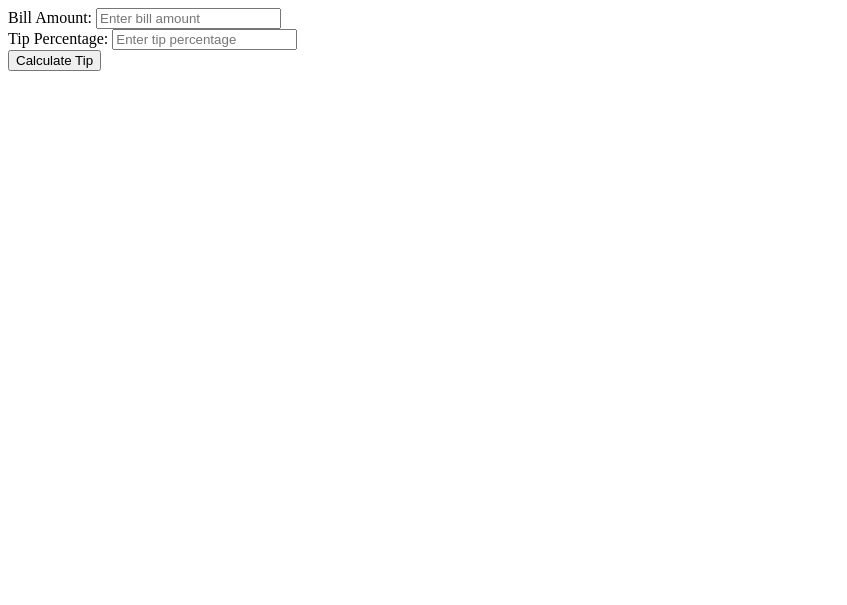
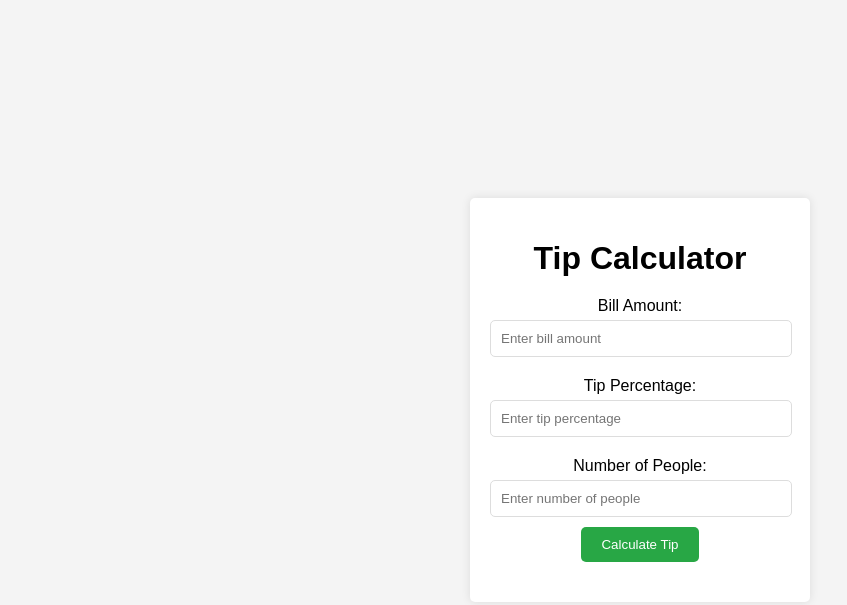
Before and after one commit to mihir-pandhe/Tip-Calculator-Using-Javascript, a plain HTML site: page index.html in a window 1280 px wide. Shown: the whole page, without its empty margins (0-847 px from the left). Drawn offline with Linux system fonts and the light colour scheme.

Commit message:
HTML & CSS Updated

```diff
--- a/index.html
+++ b/index.html
@@ -1,11 +1,16 @@
 <!DOCTYPE html>
 <html lang="en">
+
 <head>
     <meta charset="UTF-8">
     <meta name="viewport" content="width=device-width, initial-scale=1.0">
-    <title>Tip Calculator</title>
+    <title>Advanced Tip Calculator</title>
+    <link rel="stylesheet" href="styles.css">
 </head>
+
 <body>
+    <div class="calculator-container">
+        <h1>Tip Calculator</h1>
         <div>
             <label for="billAmount">Bill Amount:</label>
             <input type="number" id="billAmount" placeholder="Enter bill amount">
@@ -14,9 +19,15 @@
             <label for="tipPercent">Tip Percentage:</label>
             <input type="number" id="tipPercent" placeholder="Enter tip percentage">
         </div>
-    <button onclick="calculateTip()">Calculate Tip</button>
+        <div>
+            <label for="numPeople">Number of People:</label>
+            <input type="number" id="numPeople" placeholder="Enter number of people">
+        </div>
+        <button id="calculateBtn">Calculate Tip</button>
         <div id="result"></div>
+    </div>
 
     <script src="scripts.js"></script>
 </body>
+
 </html>
--- /dev/null
+++ b/styles.css
@@ -0,0 +1,53 @@
+body {
+  font-family: Arial, sans-serif;
+  background-color: #f4f4f4;
+  display: flex;
+  justify-content: center;
+  align-items: center;
+  height: 100vh;
+  margin: 0;
+}
+
+.calculator-container {
+  background-color: #fff;
+  padding: 20px;
+  border-radius: 5px;
+  box-shadow: 0 0 10px rgba(0, 0, 0, 0.1);
+  width: 300px;
+  text-align: center;
+}
+
+h1 {
+  margin-bottom: 20px;
+}
+
+label {
+  display: block;
+  margin: 10px 0 5px;
+}
+
+input {
+  width: calc(100% - 20px);
+  padding: 10px;
+  margin-bottom: 10px;
+  border: 1px solid #ddd;
+  border-radius: 5px;
+}
+
+button {
+  padding: 10px 20px;
+  background-color: #28a745;
+  color: #fff;
+  border: none;
+  border-radius: 5px;
+  cursor: pointer;
+}
+
+button:hover {
+  background-color: #218838;
+}
+
+#result {
+  margin-top: 20px;
+  font-size: 18px;
+}
```
Lines whose indentation alone changed are shown as unchanged.
